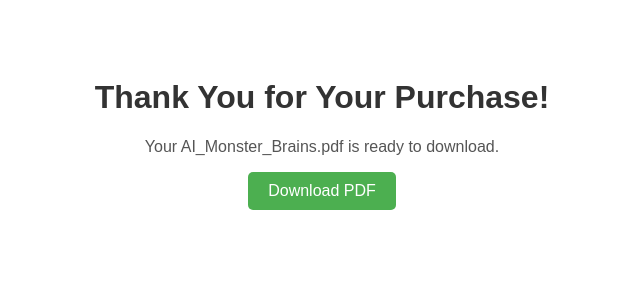
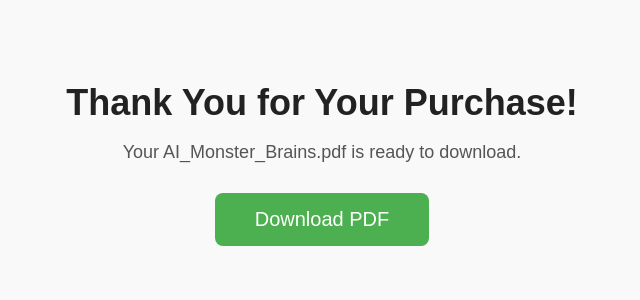
Before and after one commit to openinfo-automation/my_digital_shop, a Flask app: page /success in a window 1280 px wide. Shown: the top 300 px of the page, without its empty margins (318-958 px from the left). Run offline with Flask 3, Linux system fonts and the light colour scheme.

Commit message:
Revamp success page styling and download button

```diff
--- a/templates/success.html
+++ b/templates/success.html
@@ -4,17 +4,16 @@
     <meta charset="UTF-8">
     <title>Thank You!</title>
     <style>
-        body { font-family: Arial, sans-serif; text-align: center; padding: 50px; }
-        h1 { color: #333; }
-        p { font-size: 16px; color: #555; }
-        a button { padding: 10px 20px; font-size: 16px; cursor: pointer; background: #4CAF50; color: white; border: none; border-radius: 5px; }
+        body { font-family: Arial, sans-serif; text-align: center; padding: 50px; background: #f9f9f9; }
+        h1 { color: #222; font-size: 36px; margin-bottom: 10px; }
+        p { font-size: 18px; color: #555; margin-bottom: 30px; }
+        .download-button { padding: 15px 40px; font-size: 20px; cursor: pointer; background: #4CAF50; color: white; border: none; border-radius: 8px; transition: background 0.3s; text-decoration: none; display: inline-block; }
+        .download-button:hover { background: #45a049; }
     </style>
 </head>
 <body>
     <h1>Thank You for Your Purchase!</h1>
     <p>Your AI_Monster_Brains.pdf is ready to download.</p>
-    <a href="/download">
-        <button>Download PDF</button>
-    </a>
+    <a href="/download" class="download-button">Download PDF</a>
 </body>
 </html>
```
